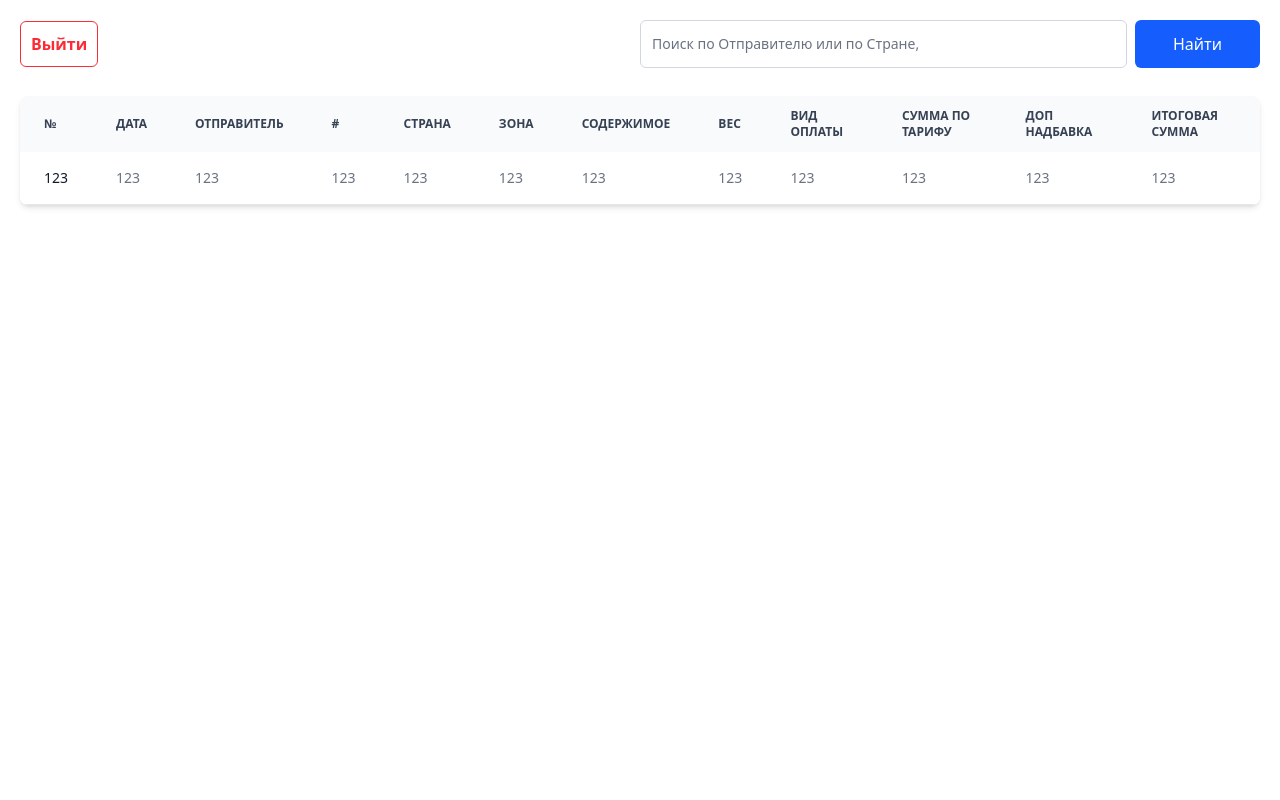
After one commit to ulugbek101/invoices-storage, a Django app: page /suppliers/ in a window 1280 px wide. The commit adds this page. Run offline with Django 5.2, Linux system fonts and the light colour scheme; a user stored in the database is signed in.

Commit message:
Add suppliers upload feature

```diff
--- a/PROJECT/settings.py
+++ b/PROJECT/settings.py
@@ -25,7 +25,7 @@ BASE_DIR = Path(__file__).resolve().parent.parent
 SECRET_KEY = "django-insecure-rg)@uf3zkkt7gwlh%juf(#%0)$^yq!4-k$y1c0q%e(ti-=&uc1"
 
 # SECURITY WARNING: don't run with debug turned on in production!
-DEBUG = False
+DEBUG = True
 
 ALLOWED_HOSTS = [
     "127.0.0.1",
--- a/app_main/admin.py
+++ b/app_main/admin.py
@@ -10,4 +10,6 @@ admin.site.index_title = "Добро пожаловать в администр
 admin.site.unregister(Group)
 admin.site.register(models.DeliveryBatch)
 admin.site.register(models.ExcelDocument)
+admin.site.register(models.SupplierExcelDocument)
 admin.site.register(models.Product)
+admin.site.register(models.Supplier)
--- a/app_main/apps.py
+++ b/app_main/apps.py
@@ -7,4 +7,4 @@ class AppMainConfig(AppConfig):
     verbose_name = "Товары и Поставки"
 
     def ready(self):
-        from . import signals
+        import app_main.signals
--- a/app_main/urls.py
+++ b/app_main/urls.py
@@ -4,6 +4,8 @@ from . import views
 
 urlpatterns = [
     path("", views.index, name="index"),
+    path("invoices/", views.invoices, name="invoices"),
+    path("suppliers/", views.suppliers, name="suppliers"),
     path("<uuid:id>/", views.detail, name="detail"),
     path("login/", views.UserLogin.as_view(), name="login"),
     path("logout/", views.user_logout, name="logout"),
--- a/app_main/views.py
+++ b/app_main/views.py
@@ -3,12 +3,59 @@ from django.contrib.auth.decorators import login_required
 from django.contrib.auth.views import LoginView
 from django.shortcuts import render, redirect, get_object_or_404
 from django.urls import reverse_lazy
+from django.db.models import Q
 
-from .models import Product
+from .models import Product, Supplier
+
+
+@login_required(login_url='login')
+def index(request):
+    return render(request, 'index.html')
+
+
+@login_required(login_url='login')
+def suppliers(request):
+    all_suppliers = Supplier.objects.all()
+
+    if request.method == 'POST':
+        query = request.POST.get('product_id')
+
+        try:
+            supplier = all_suppliers.filter(
+                Q(sender__icontains=query) |
+                Q(country__icontains=query) |
+                Q(weight__icontains=query)
+            )
+        except:
+            supplier = None
+
+        if not supplier:
+            context = {
+                "error": True,
+                "message": "Поставщие не найден",
+                "supplier": None,
+                'all_suppliers': None
+            }
+        else:
+            context = {
+                "error": False,
+                "message": "Поставщик найден",
+                supplier: supplier,
+                'all_suppliers': None
+            }
+        return render(request, 'suppliers.html', context)
+
+    context = {
+        'error': False,
+        'message': '',
+        'supplier': None,
+        'all_suppliers': all_suppliers,
+    }
+    return render(request, 'suppliers.html', context)
 
 
 @login_required(login_url="login")
-def index(request):
+def invoices(request):
     if request.method == "POST":
         product_id = request.POST.get("product_id")
 
@@ -21,7 +68,7 @@ def index(request):
             context = {"success": False, "products": None, "id": product_id}
         else:
             context = {"success": True, "products": products, "id": product_id}
-        return render(request, "index.html", context)
+        return render(request, "invoices.html", context)
 
     from_product = request.GET.get("from")
 
@@ -33,7 +80,7 @@ def index(request):
         context = {"success": True, "products": products, "id": from_product}
     else:
         context = {}
-    return render(request, "index.html", context)
+    return render(request, "invoices.html", context)
 
 
 @login_required(login_url="login")
@@ -44,6 +91,7 @@ def detail(request, id):
     }
     return render(request, "detail.html", context)
 
+
 def user_logout(request):
     logout(request)
     return redirect("login")
--- a/templates/components/_nav.html
+++ b/templates/components/_nav.html
@@ -1,8 +1,14 @@
 <nav class="w-full flex items-center justify-between p-5">
-    <a href="/logout"
-       class="font-semibold text-red-500 hover:text-red-600 transition active:scale-95 hover:text-white hover:bg-red-600 border border-red-500 p-2.5 rounded-md">
-        Выйти
-    </a>
+    <div class="flex items-center gap-10">
+        <a href="/logout"
+           class="font-semibold text-red-500 transition active:scale-95 hover:text-white hover:bg-red-600 border border-red-500 p-2.5 rounded-md">
+            Выйти
+        </a>
+        <a href="{% url 'index' %}"
+        class="font-semibold text-white transition active:scale-95 hover:text-slate-300">
+            Главная
+        </a>
+    </div>
     <form action="{% url 'index' %}" method="post" class="flex items-center gap-2 w-1/2">
         {% csrf_token %}
         <div class="relative w-full">
@@ -10,8 +16,9 @@
                    class="w-full block px-2.5 pb-2.5 pt-4 w-full text-sm text-gray-900 bg-transparent rounded-md border-1 border-gray-300 appearance-none dark:text-white dark:border-gray-600 dark:focus:border-blue-600 focus:outline-none focus:ring-0 focus:border-blue-600 peer"
                    placeholder=" "/>
             <label for="floating_outlined"
-                   class="absolute text-sm text-gray-500 dark:text-gray-400 duration-300 transform -translate-y-4 scale-75 top-2 z-10 origin-[0] bg-white dark:bg-gray-900 px-2 peer-focus:px-2 peer-focus:text-blue-600 peer-focus:dark:text-blue-600 peer-placeholder-shown:scale-100 peer-placeholder-shown:-translate-y-1/2 peer-placeholder-shown:top-1/2 peer-focus:top-2 peer-focus:scale-75 peer-focus:-translate-y-4 rtl:peer-focus:translate-x-1/4 rtl:peer-focus:left-auto start-1">Накладной
-                номер</label>
+                   class="absolute text-sm text-gray-500 dark:text-gray-400 duration-300 transform -translate-y-4 scale-75 top-2 z-10 origin-[0] bg-white dark:bg-gray-900 px-2 peer-focus:px-2 peer-focus:text-blue-600 peer-focus:dark:text-blue-600 peer-placeholder-shown:scale-100 peer-placeholder-shown:-translate-y-1/2 peer-placeholder-shown:top-1/2 peer-focus:top-2 peer-focus:scale-75 peer-focus:-translate-y-4 rtl:peer-focus:translate-x-1/4 rtl:peer-focus:left-auto start-1">
+                {{ search_placeholder }}
+            </label>
         </div>
         <button type="submit" class="w-1/4 hover:cursor-pointer bg-blue-600 rounded-md text-white text-md active:scale-95 transition hover:bg-blue-700 px-2 py-3">
             Найти
--- /dev/null
+++ b/templates/suppliers.html
@@ -0,0 +1,94 @@
+{% extends 'base.html' %}
+
+{% block content %}
+    <div class="absolute flex flex-col gap-2 h-full w-full overflow-auto dark:bg-slate-900 bg-white">
+        {% include 'components/_nav.html' with search_placeholder='Поиск по Отправителю или по Стране,' %}
+        <div class="relative overflow-x-auto shadow-md sm:rounded-lg mx-5">
+            <table class="w-full text-sm text-left rtl:text-right text-gray-500 dark:text-gray-400">
+                <thead class="text-xs text-gray-700 uppercase bg-gray-50 dark:bg-gray-700 dark:text-gray-400">
+                <tr>
+                    <th scope="col" class="px-6 py-3">
+                        №
+                    </th>
+                    <th scope="col" class="px-6 py-3">
+                        Дата
+                    </th>
+                    <th scope="col" class="px-6 py-3">
+                        Отправитель
+                    </th>
+                    <th scope="col" class="px-6 py-3">
+                        #
+                    </th>
+                    <th scope="col" class="px-6 py-3">
+                        Страна
+                    </th>
+                    <th scope="col" class="px-6 py-3">
+                        Зона
+                    </th>
+                    <th scope="col" class="px-6 py-3">
+                        Содержимое
+                    </th>
+                    <th scope="col" class="px-6 py-3">
+                        Вес
+                    </th>
+                    <th scope="col" class="px-6 py-3">
+                        Вид оплаты
+                    </th>
+                    <th scope="col" class="px-6 py-3">
+                        Сумма по тарифу
+                    </th>
+                    <th scope="col" class="px-6 py-3">
+                        Доп надбавка
+                    </th>
+                    <th scope="col" class="px-6 py-3">
+                        Итоговая сумма
+                    </th>
+                </tr>
+                </thead>
+                <tbody>
+                {#                            {% for product in products %}#}
+                <tr class="odd:bg-white odd:dark:bg-gray-900 even:bg-gray-50 even:dark:bg-gray-800 border-b dark:border-gray-700 border-gray-200">
+                    <th scope="row"
+                        class="px-6 py-4 font-medium text-gray-900 whitespace-nowrap dark:text-white">
+                        123
+                    </th>
+                    <td class="px-6 py-4">
+                        123
+                    </td>
+                    <td class="px-6 py-4">
+                        123
+                    </td>
+                    <td class="px-6 py-4">
+                        123
+                    </td>
+                    <td class="px-6 py-4">
+                        123
+                    </td>
+                    <td class="px-6 py-4">
+                        123
+                    </td>
+                    <td class="px-6 py-4">
+                        123
+                    </td>
+                    <td class="px-6 py-4">
+                        123
+                    </td>
+                    <td class="px-6 py-4">
+                        123
+                    </td>
+                    <td class="px-6 py-4">
+                        123
+                    </td>
+                    <td class="px-6 py-4">
+                        123
+                    </td>
+                    <td class="px-6 py-4">
+                        123
+                    </td>
+                </tr>
+                {#                            {% endfor %}#}
+                </tbody>
+            </table>
+        </div>
+    </div>
+{% endblock content %}
```
Also changed, not shown: app_main/models.py (+32 -1 lines), app_main/signals.py (+43 -8 lines), templates/index.html (+7 -72 lines), templates/invoices.html (added, +75 -0 lines), app_main/migrations/0003_supplier_supplierexceldocument.py (added), app_main/migrations/0004_alter_exceldocument_document_and_more.py (added), app_main/migrations/0005_alter_supplier_additional_percent_and_more.py (added), db.sqlite3.
